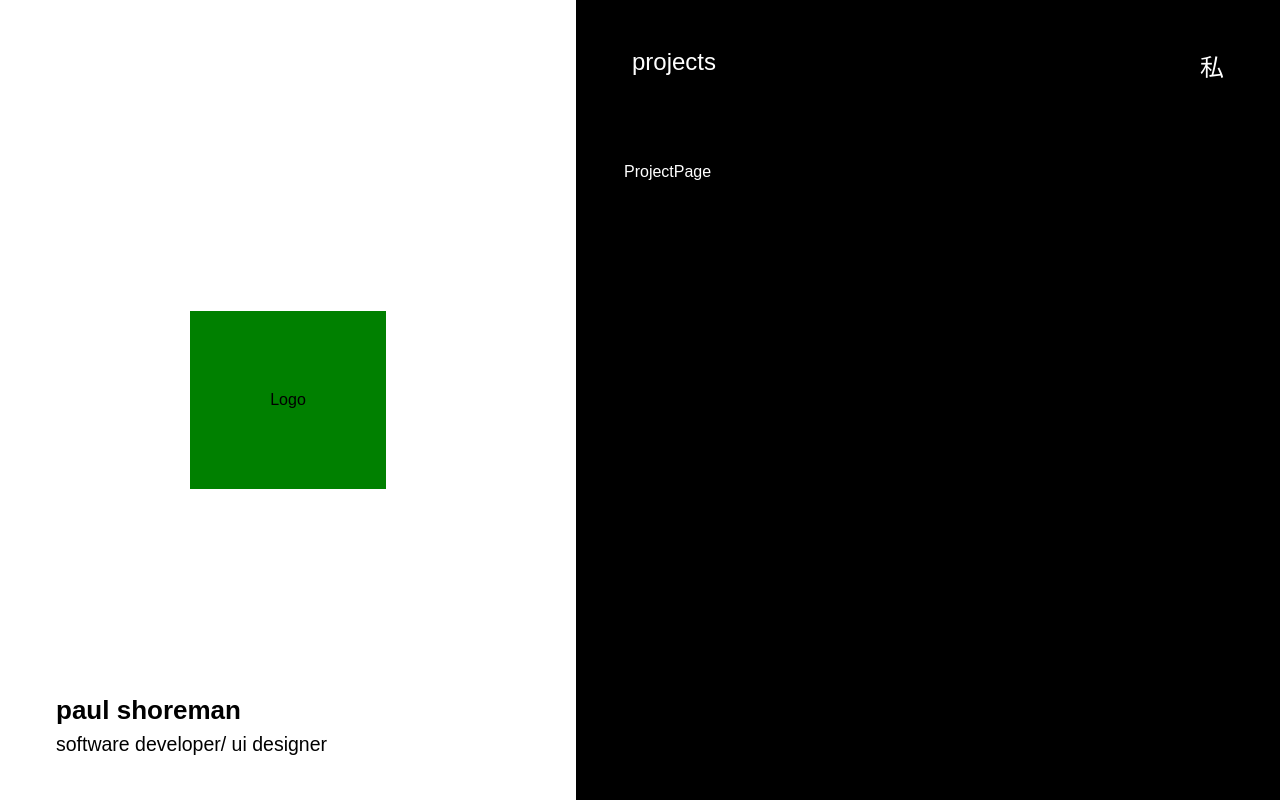
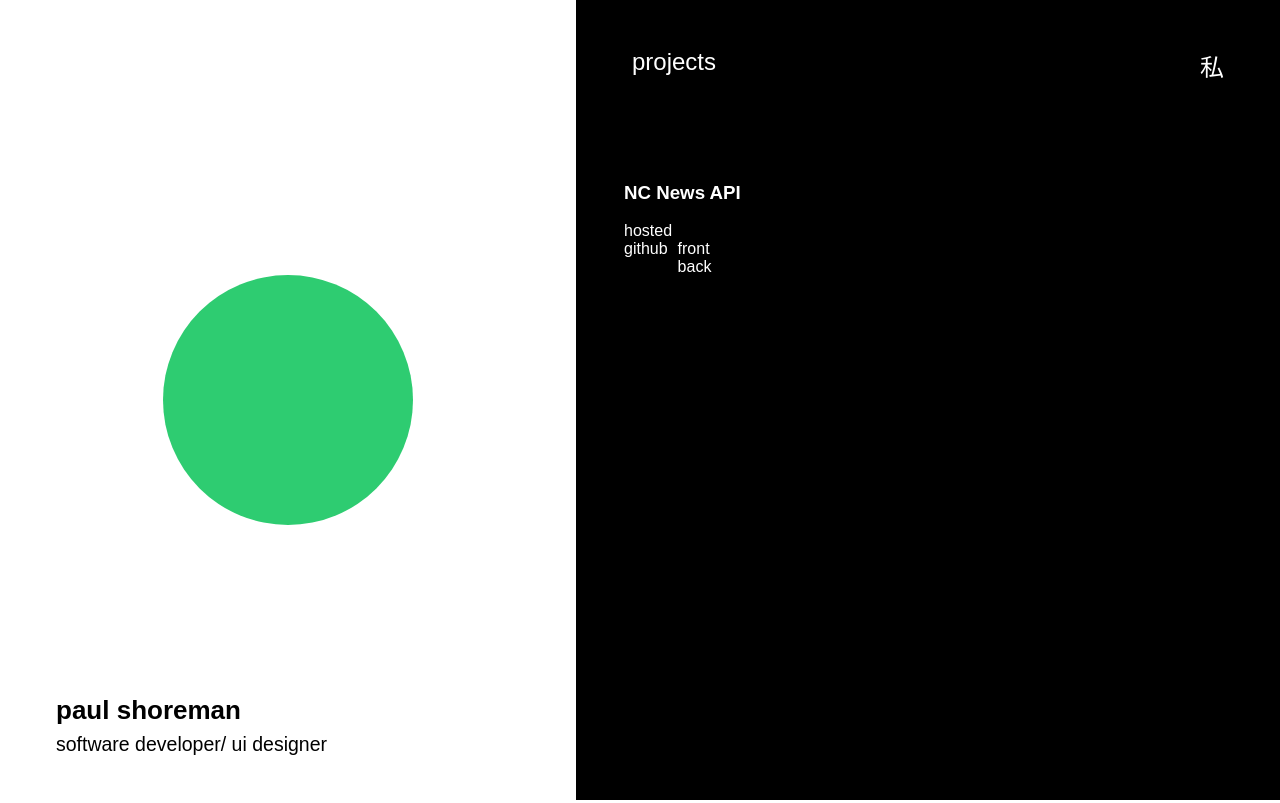
Before and after one commit to wasabi-p/react-portfolio, a React (Create React App) app: page /project/nc-news in a window 1280 px wide. Built offline with nearby package versions, Linux system fonts and the light colour scheme.

Commit message:
intergrated links in project pages

```diff
--- a/src/App.css
+++ b/src/App.css
@@ -22,10 +22,6 @@
     justify-items: center;
     padding-bottom: 2.5rem;
   }
-}
-.logo {
-  background-color: green;
-  padding: 5rem;
 }
 .name-title {
   display: flex;
@@ -96,12 +92,12 @@ a:hover {
   cursor: pointer;
   text-decoration-thickness: 2px;
   text-underline-offset: 6px;
-  text-decoration-color: green;
+  text-decoration-color: #2ecc71;
 }
 a:visited {
   color: inherit;
   text-decoration: none;
-  text-decoration-color: green;
+  text-decoration-color: #2ecc71;
 }
 .project-list {
   display: flex;
@@ -113,7 +109,32 @@ ul {
   padding: 0;
   line-height: 1.25;
 }
-#links {
+.links {
   font-size: medium;
   font-weight: 400;
 }
+.project-details {
+  display: flex;
+  flex-direction: column;
+}
+.project-title {
+  line-height: 0.2;
+}
+.github-links {
+  display: flex;
+  flex-direction: column;
+}
+.github-section {
+  display: flex;
+  align-items: flex-start;
+  gap: 10px;
+}
+.github-section h4 {
+  margin: 0;
+}
+.circle {
+  width: 250px;
+  height: 250px;
+  background-color: #2ecc71;
+  border-radius: 50%;
+}
--- a/src/components/AboutMe.jsx
+++ b/src/components/AboutMe.jsx
@@ -7,31 +7,37 @@ const AboutMe = () => {
       <h4>
         i am still very new to programming/ software development and i'm trying
         to find my feet and a direction to pursue that satisfies my creative
-        itch and utilises my problem solving skills in equal measure
+        itch and utilises my problem solving skills in equal measure but
+        thoroughly enjoying the learning process
       </h4>
       <h3>the tech</h3>
       <h4>
         javascript | typescript | html | css | react | react native | node.js{" "}
       </h4>
       <h3>likes</h3>
-      <h4>video games | japan | food | travel | photography</h4>
+      <h4>❥ video games ❥ japan ❥ food ❥ travel ❥ photography</h4>
       <h3>contact</h3>
       <ul>
         <li>
-          <a id="links" href="https://github.com/wasabi-p">
+          <a className="links" href="https://github.com/wasabi-p" target="new">
             github
           </a>
         </li>
         <li>
           <a
-            id="links"
+            className="links"
             href="https://www.linkedin.com/in/paul-shoreman-844806306"
+            target="new"
           >
             linkedin
           </a>
         </li>
         <li>
-          <a id="links" href="mailto:paul.shoreman@outlook.com">
+          <a
+            className="links"
+            href="mailto:paul.shoreman@outlook.com"
+            target="new"
+          >
             mail
           </a>
         </li>
--- a/src/components/Logo.jsx
+++ b/src/components/Logo.jsx
@@ -1,7 +1,7 @@
 import React from "react";
 
 const Logo = () => {
-  return <p className="logo">Logo</p>;
+  return <div class="circle"></div>;
 };
 
 export default Logo;
--- a/src/components/Main.jsx
+++ b/src/components/Main.jsx
@@ -2,8 +2,10 @@ import React from "react";
 import ProjectList from "./ProjectList";
 import Nav from "./Nav";
 import AboutMe from "./AboutMe";
-import ProjectPage from "./ProjectPage";
+import PictureMe from "./PictureMe";
 import { Routes, Route } from "react-router-dom";
+import NcNews from "./NcNews";
+import Portfolio from "./Portfolio";
 
 const Main = () => {
   return (
@@ -13,7 +15,9 @@ const Main = () => {
         <Routes>
           <Route path="/" element={<ProjectList />} />
           <Route path="/me" element={<AboutMe />} />
-          <Route path="/project/:project_id" element={<ProjectPage />} />
+          <Route path="/project/nc-news" element={<NcNews />} />
+          <Route path="/project/picture-me" element={<PictureMe />} />
+          <Route path="/project/portfolio" element={<Portfolio />} />
         </Routes>
       </div>
     </div>
--- /dev/null
+++ b/src/components/NcNews.jsx
@@ -0,0 +1,33 @@
+import React from "react";
+
+const NcNews = () => {
+  return (
+    <div className="project-details">
+      <h3>NC News API</h3>
+      <a className="links" href="/project/nc-news">
+        hosted
+      </a>
+      <div className="github-section">
+        <h4>github</h4>
+        <div className="github-links">
+        <a
+          className="links"
+          href="https://github.com/wasabi-p/fe-nc-news"
+          target="new"
+        >
+          front
+        </a>
+        <a
+          className="links"
+          href="https://github.com/wasabi-p/be-nc-news-project"
+          target="new"
+        >
+          back
+        </a>
+        </div>
+      </div>
+    </div>
+  );
+};
+
+export default NcNews;
--- /dev/null
+++ b/src/components/PictureMe.jsx
@@ -0,0 +1,30 @@
+import React from "react";
+
+const PictureMe = () => {
+  return (
+    <div className="project-details">
+      <h3>Picture Me</h3>
+      <div className="github-section">
+        <h4>github</h4>
+        <div className="github-links">
+          <a
+            className="links"
+            href="https://github.com/Dave-Turnbull/PictureMe-FE"
+            target="new"
+          >
+            front
+          </a>
+          <a
+            className="links"
+            href="https://github.com/Dave-Turnbull/PictureMe-BE"
+            target="new"
+          >
+            back
+          </a>
+        </div>
+      </div>
+    </div>
+  );
+};
+
+export default PictureMe;
--- /dev/null
+++ b/src/components/Portfolio.jsx
@@ -0,0 +1,24 @@
+import React from "react";
+
+const Portfolio = () => {
+  return (
+    <div className="project-details">
+      <h3>Portfolio</h3>
+      <a
+        className="links"
+        href="/"
+      >
+        hosted
+      </a>
+      <a
+        className="links"
+        href="https://github.com/wasabi-p/portfolio"
+        target="new"
+      >
+        github
+      </a>
+    </div>
+  );
+};
+
+export default Portfolio;
--- a/src/components/ProjectList.jsx
+++ b/src/components/ProjectList.jsx
@@ -4,9 +4,9 @@ const ProjectList = () => {
   return (
     <div className="project-list">
       <h4>...more coming soon</h4>
-      <a href="/project/:project_id">Porfolio</a>
-      <a href="/project/:project_id">NC News API</a>
-      <a href="/project/:project_id">PictureMe</a>
+      <a href="/project/portfolio">Portfolio</a>
+      <a href="/project/nc-news">NC News</a>
+      <a href="/project/picture-me">PictureMe</a>
     </div>
   );
 };
--- a/src/components/ProjectPage.jsx
+++ /dev/null
@@ -1,7 +0,0 @@
-import React from "react";
-
-const ProjectPage = () => {
-  return <div>ProjectPage</div>;
-};
-
-export default ProjectPage;
```
Also changed, not shown: src/logo.svg (deleted).
